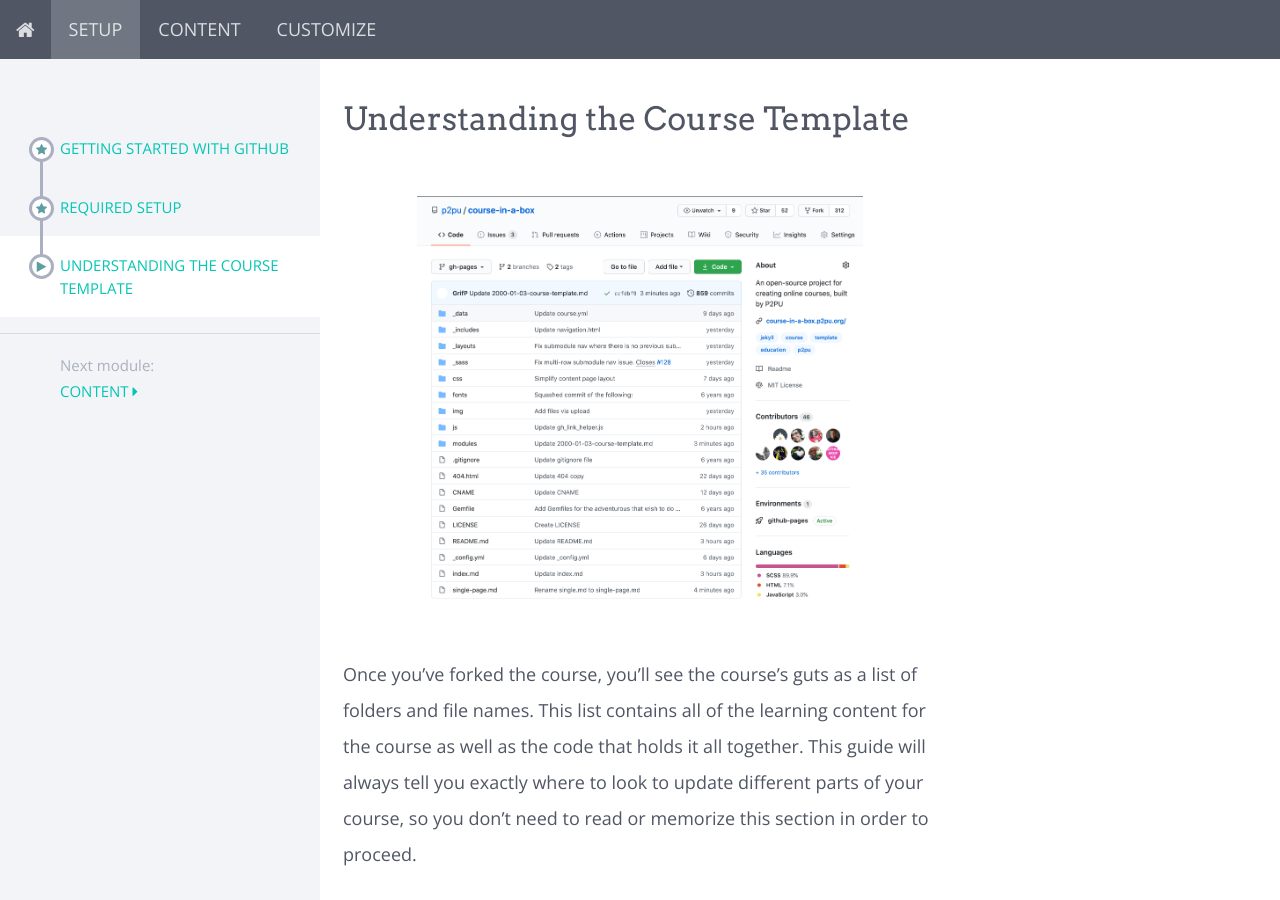
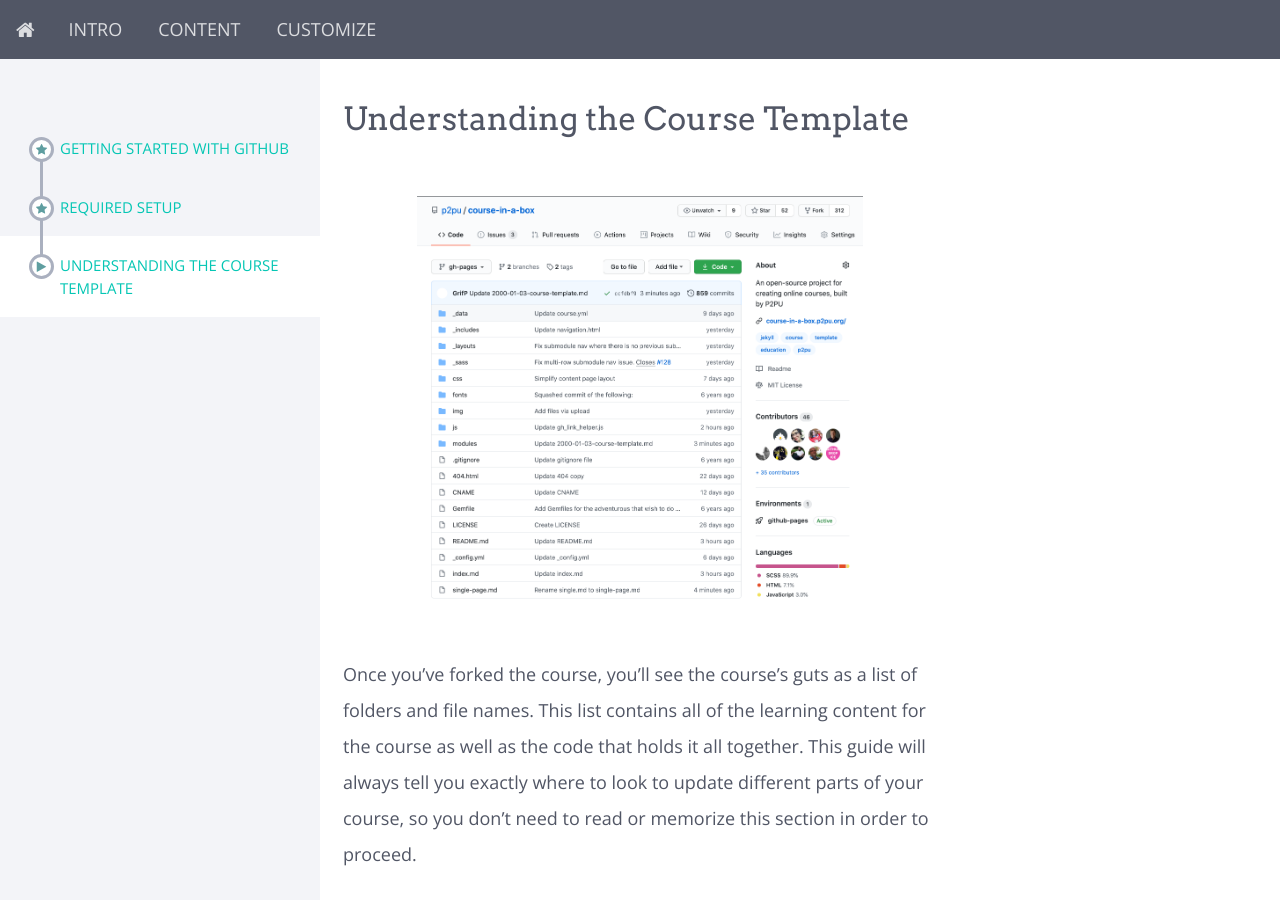
Before and after one commit to ebonsi/building-a-server-macosx, a Jekyll site: the page built from modules/setup/_posts/2000-01-03-course-template.md, in a window 1280 px wide and 900 px high. Built offline with Jekyll 4.4.1, drawn with Linux system fonts in a browser that asks for light colours; nearby versions of some CDN libraries.

Commit message:
Update course.yml

```diff
--- a/_data/course.yml
+++ b/_data/course.yml
@@ -1,3 +1,3 @@
 title: How to Build a Mac OS X Client Home Server
 description: An open-source project for creating online courses, built by <a href="https://www.p2pu.org">P2PU</a>
-modules: ["setup", "content", "customize"]
+modules: ["Intro", "content", "customize"]
```
